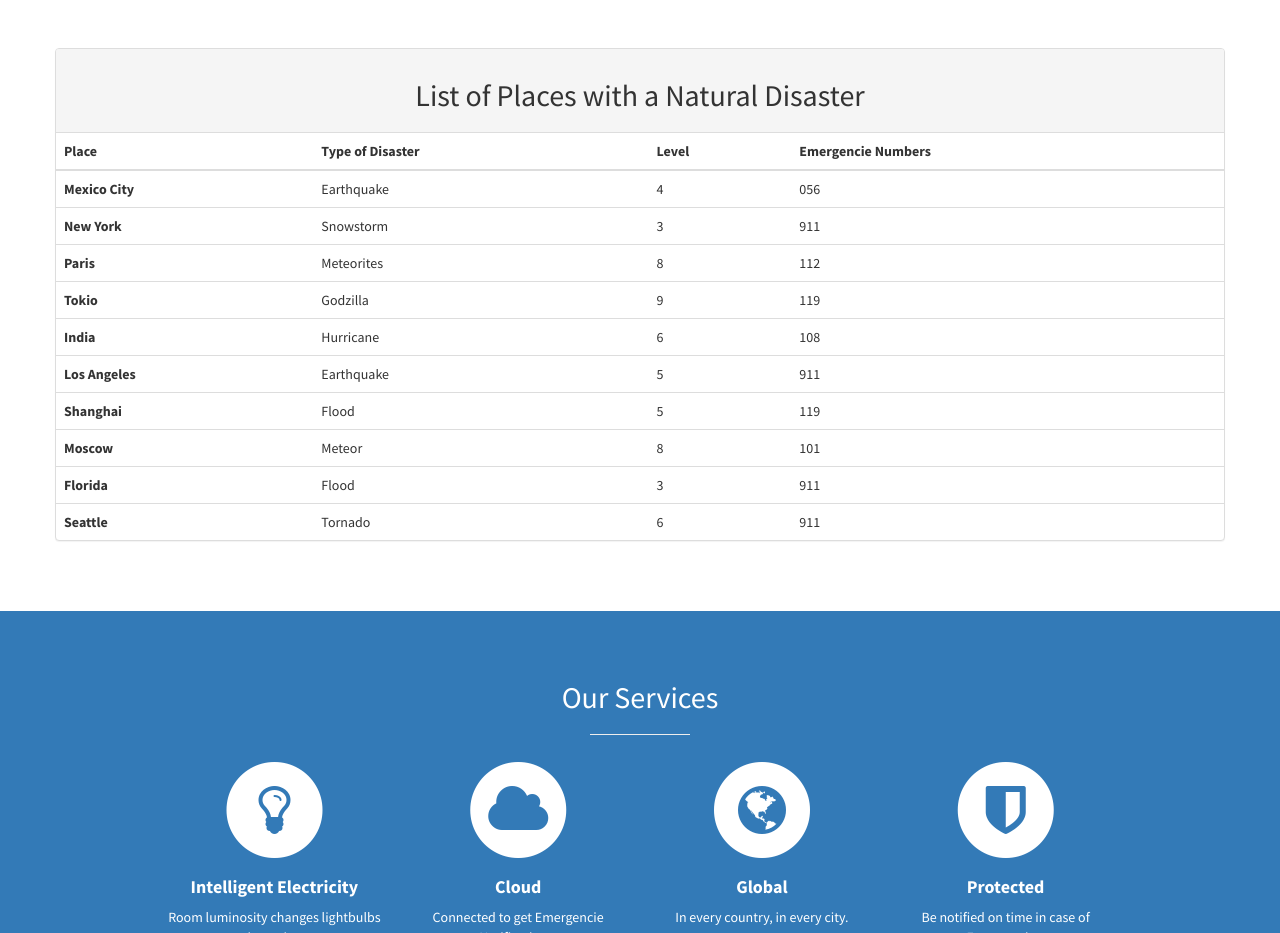
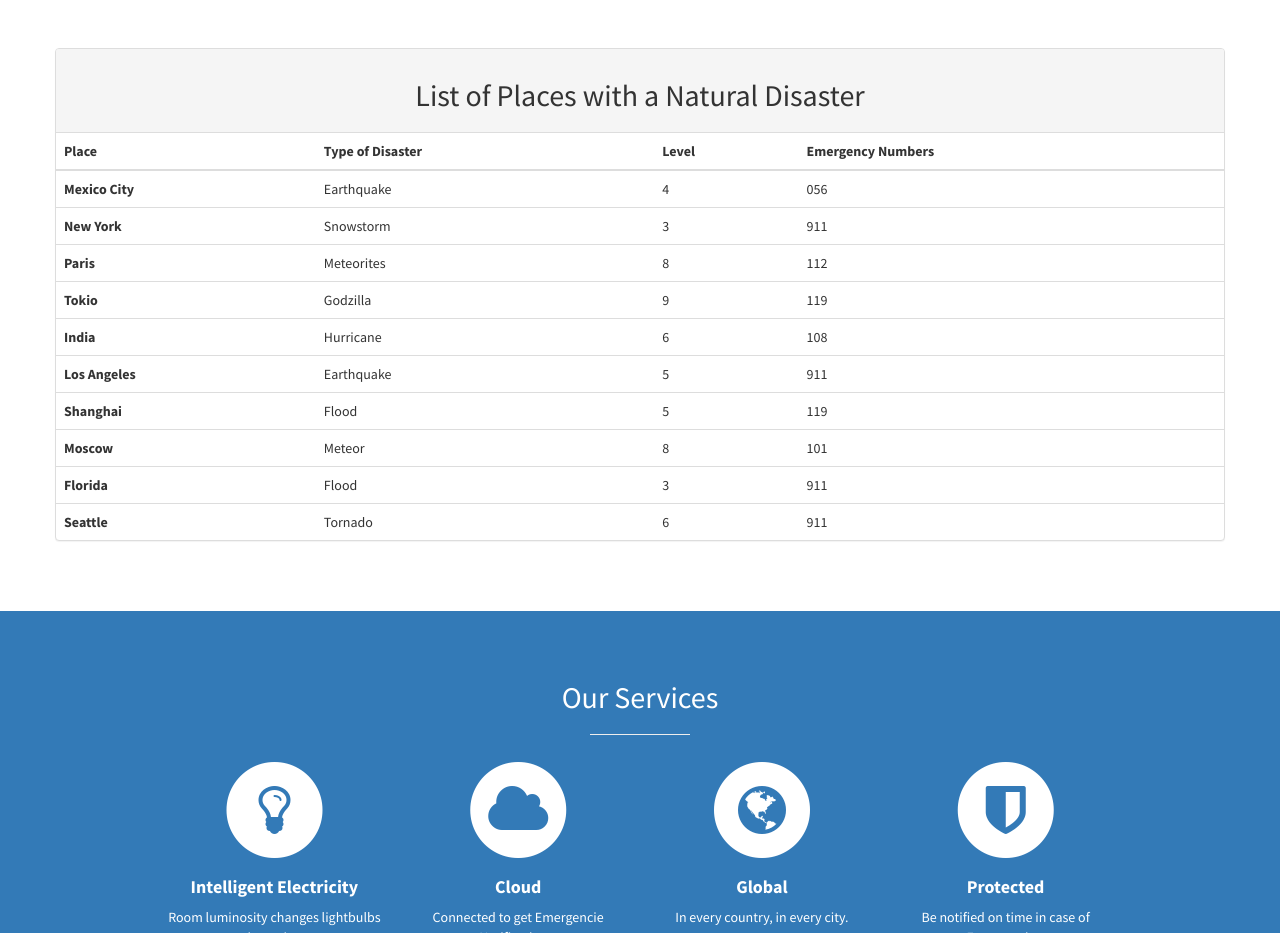
Before and after one commit to arturoaviles/globaldisaster, a plain HTML site: page index.html in a window 1280 px wide. Shown: the part 802-1735 px from the top of the page. Drawn offline with Linux system fonts and the light colour scheme.

Commit message:
Change in line 90 the word emergencie to emergency

```diff
--- a/index.html
+++ b/index.html
@@ -87,7 +87,7 @@
                                 <th>Place</th>
                                 <th>Type of Disaster</th>
                                 <th>Level</th>
-                                <th>Emergencie Numbers</th>
+                                <th>Emergency Numbers</th>
                               </tr>
                             </thead>
                             <tbody>
```
